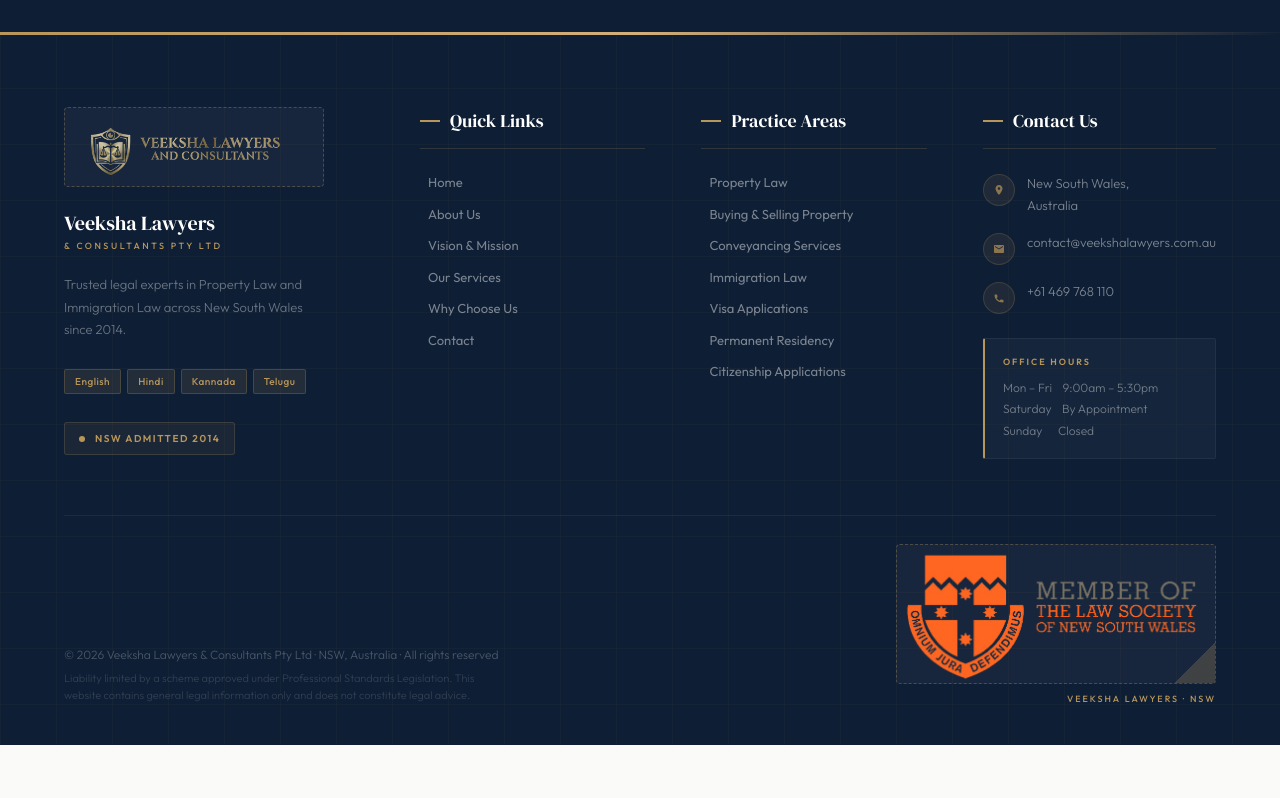
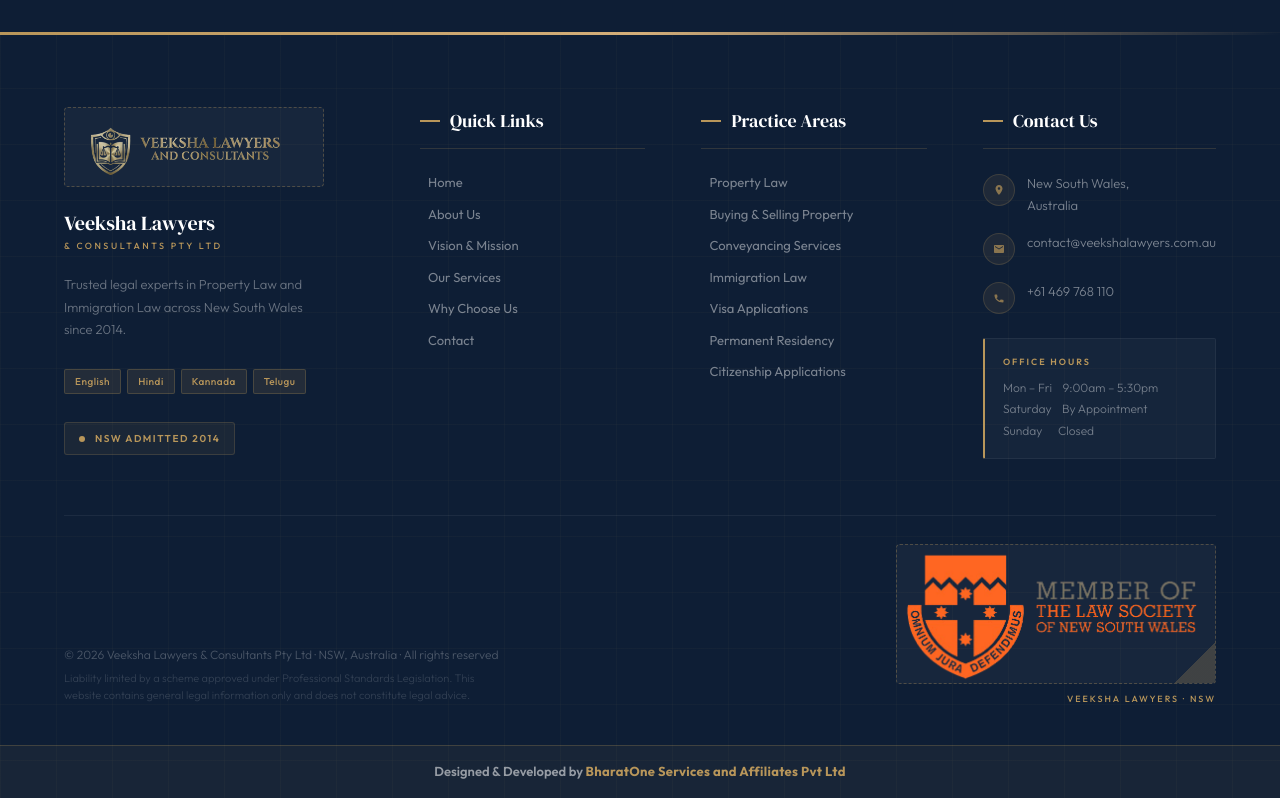
Before and after one commit to BharatoneTech/veekshalawyers, a Next.js app: page / in a window 1280 px wide. Shown: the part 5219-6017 px from the top of the page. Before the commit the page ends 5964 px from the top, so only its background shows below. Built offline with nearby package versions, Linux system fonts and the light colour scheme.

Commit message:
credit added

```diff
--- a/app/components/Footer.tsx
+++ b/app/components/Footer.tsx
@@ -464,6 +464,7 @@
         </div>
 
        {/* ── BOTTOM BAR ── */}
+{/* ── BOTTOM BAR ── */}
 <div className="footer-bottom">
 
   <div className="footer-bottom-left">
@@ -483,11 +484,8 @@
         onError={(e) => {
           const target = e.currentTarget
           target.style.display = 'none'
-
           const placeholder = target.nextElementSibling as HTMLElement | null
-  if (placeholder) {
-    placeholder.style.display = 'flex'
-  }
+          if (placeholder) placeholder.style.display = 'flex'
         }}
       />
       <div className="footer-firm-img-placeholder" style={{ display: 'none' }}>
@@ -502,8 +500,22 @@
     </div>
     <div className="footer-firm-label">Veeksha Lawyers · NSW</div>
   </div>
+
 </div>
 
+
+{/* ── CREDIT BAR ── */}
+<div style={{ borderTop: '1px solid rgba(184,150,90,0.25)', padding: '16px 64px', display: 'flex', justifyContent: 'center', alignItems: 'center', position: 'relative', zIndex: 2, background: 'rgba(184,150,90,0.06)' }}>
+  <span style={{ fontFamily: 'Outfit, sans-serif', fontSize: '13px', color: 'rgba(255,255,255,0.55)', fontWeight: 600 }}>
+    Designed & Developed by{' '}
+    <a href="https://mybharatone.com" target="_blank" rel="noopener noreferrer"
+      style={{ color: 'var(--gold)', textDecoration: 'none', fontWeight: 700, letterSpacing: '0.3px', transition: 'opacity 0.25s' }}
+      onMouseEnter={e => e.currentTarget.style.opacity = '0.75'}
+      onMouseLeave={e => e.currentTarget.style.opacity = '1'}>
+      BharatOne Services and Affiliates Pvt Ltd
+    </a>
+  </span>
+</div>
       </footer>
     </>
   )
```
Lines whose indentation alone changed are shown as unchanged.
